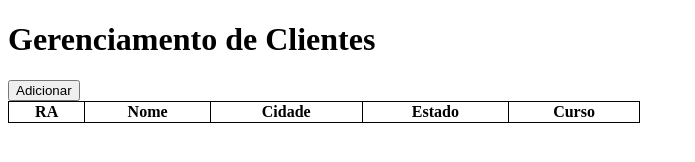
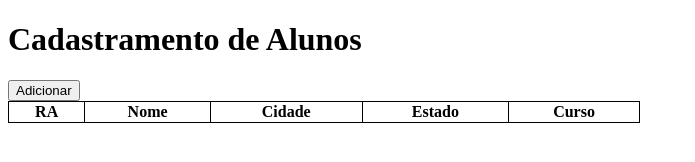
Before and after one commit to marcusvferraz/Crud-em-HTML-CSS-E-JS-para-cadastrar-alunos, a plain HTML site: page index.html in a window 1280 px wide. Shown: the whole page, without its empty margins (0-695 px from the left). Drawn offline with Linux system fonts and the light colour scheme.

Commit message:
Entregar pelo GitHub um CRUD em HTML, CSS e JS para cadastrar alunos. É necessário mudar os nomes de variáveis no código, não pode ser “clientes” como no código da aula. Um aluno tem: - RA: número de matrícula - Nome - Cidade - Estado - Curso
Entregar pelo GitHub um CRUD em HTML, CSS e JS para cadastrar alunos. É necessário mudar os nomes de variáveis no código, não pode ser “clientes” como no código da aula. Um aluno tem: - RA: número de matrícula - Nome - Cidade - Estado - Curso

```diff
--- a/index.html
+++ b/index.html
@@ -4,12 +4,12 @@
     <meta charset="UTF-8">
     <meta http-equiv="X-UA-Compatible" content="IE=edge">
     <meta name="viewport" content="width=device-width, initial-scale=1.0">
-    <title>Gerenciamento de Clientes</title>
+    <title>Cadastramento de Alunos</title>
     <link href= css/style.css rel="stylesheet">
     <script src="js/script.js"></script>
 </head>
 <body>
-    <h1>Gerenciamento de Clientes</h1>
+    <h1>Cadastramento de Alunos</h1>
     <button onclick="adicionar()">Adicionar</button>
     <table class="table" id="table-customers">
         <thead>
```
